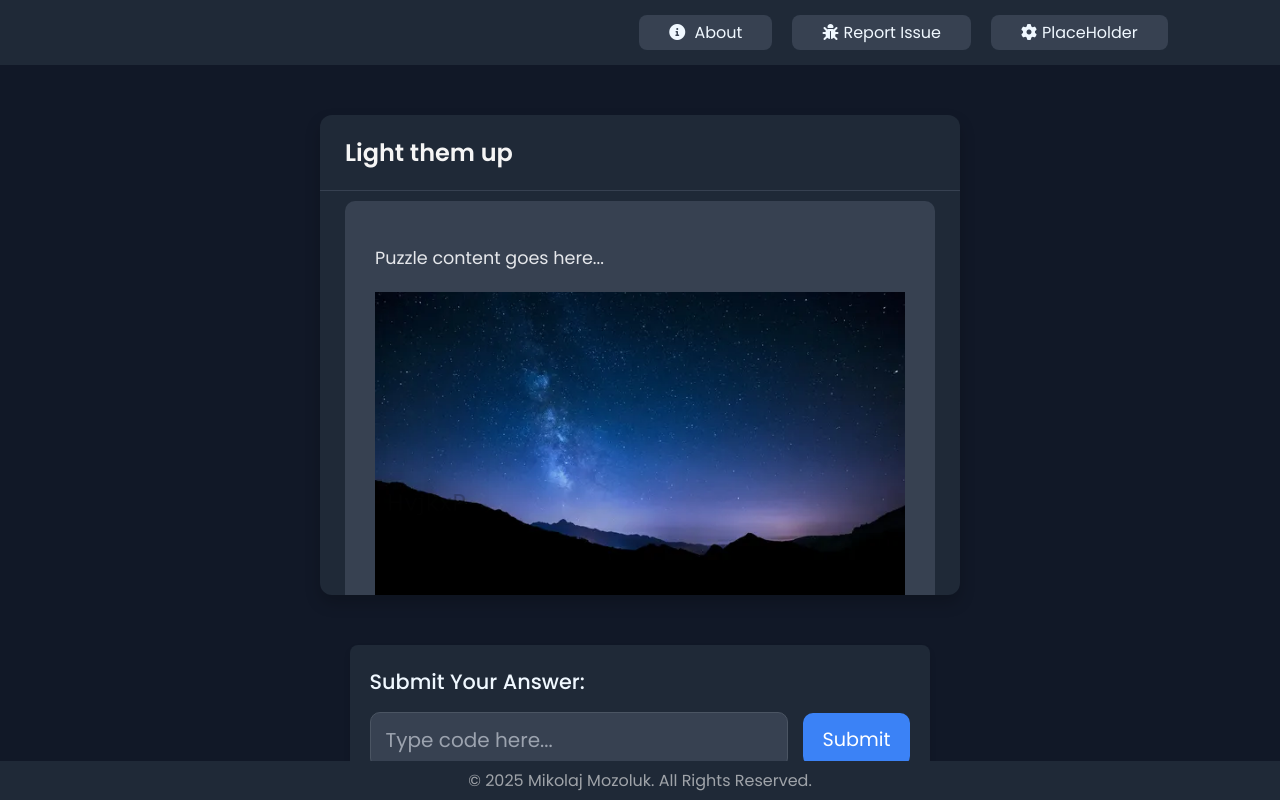
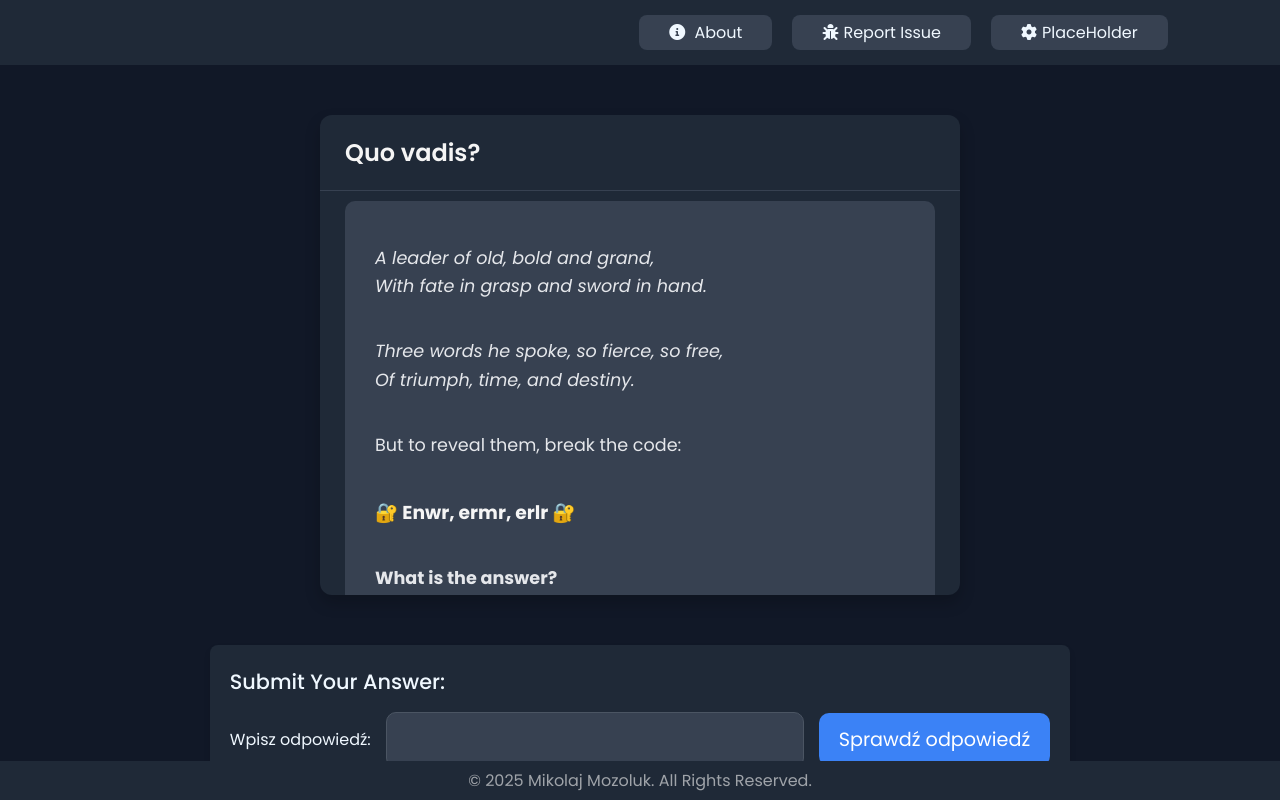
Before and after one commit to Mozlook/CryptoQuest, a React (Vite) app: page / in a window 1280 px wide. Built offline with nearby package versions, Linux system fonts and the light colour scheme.

Commit message:
api request

```diff
--- a/src/App.jsx
+++ b/src/App.jsx
@@ -1,13 +1,15 @@
 import React, { Suspense, lazy, useState, useMemo } from "react";
-import Header from './components/Header'
-import SubmitForm from './components/SubmitForm'
-import Footer from './components/Footer'
-import About from './components/About'
-import IssueForm from './components/IssueForm'
+import Header from "./components/Header";
+import SubmitForm from "./components/SubmitForm";
+import Footer from "./components/Footer";
+import About from "./components/About";
+import IssueForm from "./components/IssueForm";
 
 const DynamicComponent = ({ puzzleId }) => {
 	const Component = lazy(() =>
-    import(/* @vite-ignore */`./components/puzzles/Puzzle${puzzleId}.jsx`).catch(() => ({
+		import(
+			/* @vite-ignore */ `./components/puzzles/Puzzle${puzzleId}.jsx`
+		).catch(() => ({
 			default: () => <div>Nie znaleziono komponentu</div>,
 		}))
 	);
@@ -17,28 +19,70 @@ const DynamicComponent = ({ puzzleId }) => {
 			<Component />
 		</Suspense>
 	);
-}
+};
 
 function App() {
+	const [puzzleId, setPuzzleId] = useState(1);
+	const [isAboutOpen, setIsAboutOpen] = useState(false);
+	const [isIssueFormOpen, setIsIssueFormOpen] = useState(false);
+	const [wynik, setWynik] = useState(""); // Stan do wyświetlania wyniku
+	const [tekst, setTekst] = useState(""); // Stan do przechowywania tekstu odpowiedzi
 
-  const [puzzleId, setPuzzleId] = useState(3);
-  const [isAboutOpen, setIsAboutOpen] = useState(false)
-  const [isIssueFormOpen, setIsIssueFormOpen] = useState(false)
+	const memoizedPuzzle = useMemo(
+		() => <DynamicComponent puzzleId={puzzleId} />,
+		[puzzleId]
+	);
 
-  const memoizedPuzzle = useMemo(() => <DynamicComponent puzzleId={puzzleId} />, [puzzleId]);
+	// Funkcja do sprawdzania odpowiedzi
+	const checkAnswer = async (e) => {
+		e.preventDefault();
+
+		const requestData = {
+			numer: parseInt(puzzleId),
+			tekst: tekst, // Używamy stanu tekstu
+		};
+
+		try {
+			const response = await fetch("http://127.0.0.1:8000/api/sprawdz/", {
+				method: "POST",
+				headers: {
+					"Content-Type": "application/json",
+				},
+				body: JSON.stringify(requestData),
+			});
+
+			const data = await response.json();
+			console.log(data);
+
+			if (response.ok) {
+				if (data.result === true) {
+					setPuzzleId((prevPuzzleId) => prevPuzzleId + 1);
+				} else {
+					setWynik("Odpowiedź jest niepoprawna.");
+				}
+			} else {
+				setWynik("Błąd: " + data.error);
+			}
+		} catch (error) {
+			setWynik("Wystąpił błąd podczas wysyłania zapytania.");
+		}
+	};
 
 	return (
 		<main className="main">
-        <Header setIsAboutOpen={setIsAboutOpen}
+			<Header
+				setIsAboutOpen={setIsAboutOpen}
 				setIsIssueFormOpen={setIsIssueFormOpen}
-                setPuzzleId={setPuzzleId} />
+				setPuzzleId={setPuzzleId}
+			/>
 			{memoizedPuzzle}
-        <SubmitForm />
+			<SubmitForm checkAnswer={checkAnswer} setTekst={setTekst} />
 			<Footer />
 			{isAboutOpen && <About setIsAboutOpen={setIsAboutOpen} />}
 			{isIssueFormOpen && <IssueForm setIsIssueFormOpen={setIsIssueFormOpen} />}
+			{wynik && <div>{wynik}</div>} {/* Wyświetlamy wynik */}
 		</main>
-  )
+	);
 }
 
-export default App
+export default App;
--- a/src/components/SubmitForm.jsx
+++ b/src/components/SubmitForm.jsx
@@ -1,11 +1,24 @@
-export default  function SubmitForm(){
-    return(
-        <div className="form-container">
-            <h3>Submit Your Answer:</h3>
-            <form>
-                <input type="text" id="kod" name="kod" placeholder="Type code here..." />
-                <button>Submit</button>
-            </form>
-        </div>
-    )
+import React from "react";
+
+export default function SubmitForm({ checkAnswer, setTekst }) {
+	const handleChange = (e) => {
+		setTekst(e.target.value); // Ustawiamy tekst z formularza
+	};
+
+	return (
+		<div className="form-container">
+			<h3>Submit Your Answer:</h3>
+			<form onSubmit={checkAnswer}>
+				<label htmlFor="tekst">Wpisz odpowiedź:</label>
+				<input
+					type="text"
+					id="tekst"
+					name="tekst"
+					onChange={handleChange}
+					required
+				/>
+				<button type="submit">Sprawdź odpowiedź</button>
+			</form>
+		</div>
+	);
 }
```
Lines whose indentation alone changed are shown as unchanged.
